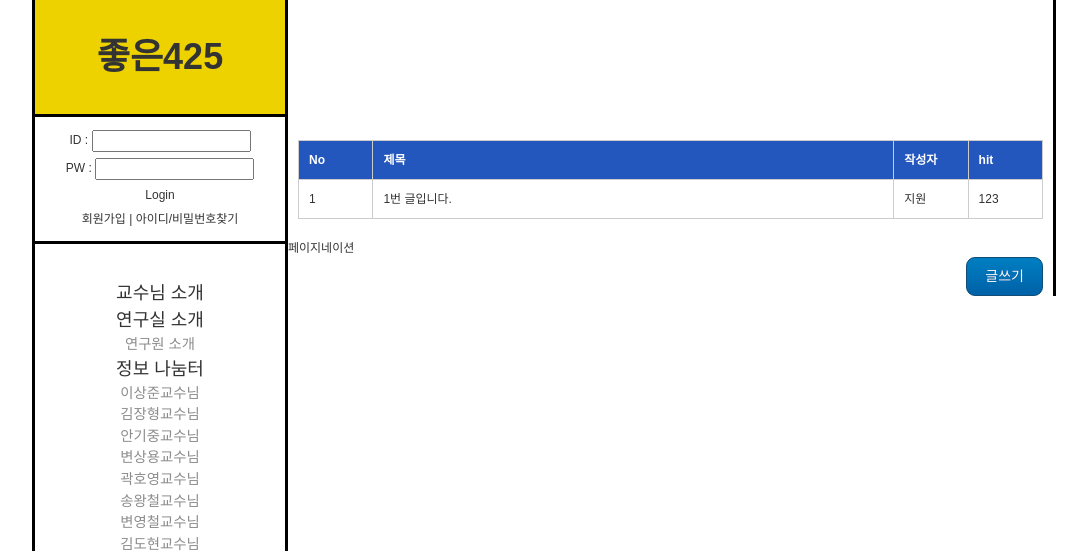
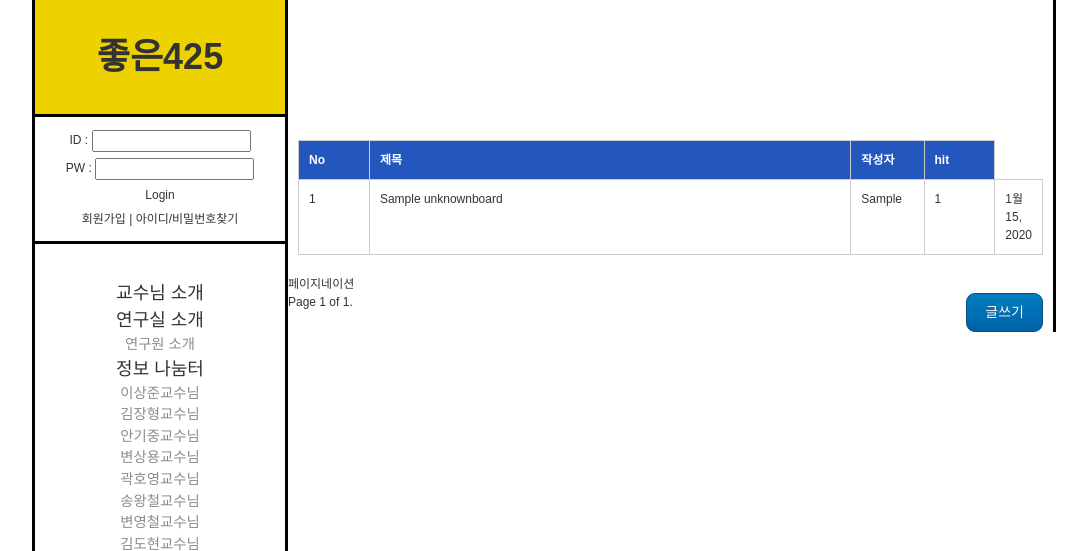
Before and after one commit to leeikjeun/islab-web-project, a Django app: page /unknownpost/ in a window 1280 px wide. Shown: the top 551 px of the page, without its empty margins (96-1183 px from the left). Run offline with Django 3.2, Linux system fonts and the light colour scheme; tables that the repository leaves empty hold one stand-in row (values such as "Sample post").

Commit message:
make board

```diff
--- a/conf/mainWeb/models.py
+++ b/conf/mainWeb/models.py
@@ -78,9 +78,10 @@ class MyUser(AbstractBaseUser):
 
 
 
-# class TestBoard(models.Model):
-#     title = models.CharField(max_length=50, blank=True)
-#     makerUser = models.CharField(max_length=50, blank=True)
-#     created_date = models.DateField(auto_now_add=True)
-#     content = models.TextField(blank=False)
-#     fileContent = models.FileField(upload_to = 'test/%m/%d', default=None, blank=True, null=True);
+class UnknownBoard(models.Model):
+    title = models.CharField(max_length=50, blank=True, null=False)
+    makerUser = models.CharField(max_length=50, blank=True, null=False)
+    password = models.CharField(max_length=50, blank=True, null=False)
+    created_date = models.DateField(auto_now_add=True, null=False)
+    content = models.TextField(blank=False)
+    hit_count = models.IntegerField(default=0)
--- a/conf/mainWeb/templates/mainWeb/Unknown_post/Unknown_post.html
+++ b/conf/mainWeb/templates/mainWeb/Unknown_post/Unknown_post.html
@@ -1,10 +1,15 @@
 {% extends 'mainWeb/board.html' %}
 
 {% block list %}
+
+    {% for board in boards %}
     <tr>
-        <td>1</td>
-        <td>1번 글입니다.</td>
-        <td>지원</td>
-        <td>123</td>
+      <td>{{ board.id }}</td>
+      <td>{{ board.title }}</td>
+      <td>{{ board.makerUser }}</td>
+      <td>{{ board.hit_count }}</td>
+      <td>{{ board.created_date }}</td>
     </tr>
+    {% endfor %}
+
 {% endblock %}
--- a/conf/mainWeb/templates/mainWeb/board.html
+++ b/conf/mainWeb/templates/mainWeb/board.html
@@ -134,8 +134,23 @@
         </ul>
     </div>
 
-    <a href="#" class="myButton">글쓰기</a>
+    <a href="{% url 'unknown_post_create' %}" class="myButton">글쓰기</a>
 
+    <div class="pagination">
+    <span class="step-links">
+        {% if boards.has_previous %}
+            <a href="?page={{ boards.previous_page_number }}">previous</a>
+        {% endif %}
+
+        <span class="current">
+            Page {{ boards.number }} of {{ boards.paginator.num_pages }}.
+        </span>
+
+        {% if boards.has_next %}
+            <a href="?page={{ boards.next_page_number }}">next</a>
+        {% endif %}
+      </span>
+    </div>
 
 
 {% endblock %}
--- a/conf/mainWeb/urls.py
+++ b/conf/mainWeb/urls.py
@@ -6,6 +6,7 @@ urlpatterns = [
     url(r'^labintro/$', views.Lab_intro, name='Lab_intro'),
     url(r'^profeintro/$', views.Profe_intro, name='Profe_intro'),
     url(r'^unknownpost/$', views.Unknown_post, name='Unknown_post'),
+    url(r'^unknownpostcreate/$', views.Unknown_post_create, name='unknown_post_create'),
     url(r'^unknownpost/(?P<pk>\d+)/$', views.Unknown_post_detail, name='Unknown_post_detail'),
     url(r'^profeinfo/$', views.Profe_info, name='Profe_info'),
     url(r'^ggultip/$', views.GGul_tip, name='GGul_tip'),
--- a/conf/mainWeb/views.py
+++ b/conf/mainWeb/views.py
@@ -1,5 +1,8 @@
 from django.shortcuts import render ,redirect
 from .admin import UserCreationForm
+from .forms import UnknownBoardCreationForm
+from .models import UnknownBoard
+from django.core.paginator import Paginator, EmptyPage, PageNotAnInteger
 
 # Create your views here.
 def index(request):
@@ -12,7 +15,32 @@ def Profe_intro(request):
     return render(request, 'mainWeb/Profe_intro/profe_intro.html', {})
 
 def Unknown_post(request):
-    return render(request, 'mainWeb/Unknown_post/Unknown_post.html', {})
+    unKnowBoard = UnknownBoard.objects.all()
+    paginator = Paginator(unKnowBoard, 10) # Show 25 contacts per page
+
+    page = request.GET.get('page')
+
+    try:
+        unKnowBoard = paginator.page(page)
+    except PageNotAnInteger:
+        # If page is not an integer, deliver first page.
+        unKnowBoard = paginator.page(1)
+    except EmptyPage:
+        # If page is out of range (e.g. 9999), deliver last page of results.
+        unKnowBoard = paginator.page(paginator.num_pages)
+
+    return render(request, 'mainWeb/Unknown_post/Unknown_post.html', {'boards' : unKnowBoard})
+
+def Unknown_post_create(request):
+    if request.method == 'POST':
+        form = UnknownBoardCreationForm(request.POST)
+        if form.is_valid():
+            form.save()
+            return redirect('/unknownpost')
+    else:
+        form = UnknownBoardCreationForm()
+
+    return render(request, 'mainWeb/Unknown_post/Unknown_post_create.html', {'form':form})
 
 def Unknown_post_detail(request):
     return render(request, 'mainWeb/Unknown_post/Unknown_post_detail.html', {})
```
Also changed, not shown: conf/mainWeb/forms.py (+7 -4 lines), conf/mainWeb/templates/mainWeb/Unknown_post/Unknown_post_create.html (added, +9 -0 lines), conf/mainWeb/migrations/0004_unknownboard.py (added).
